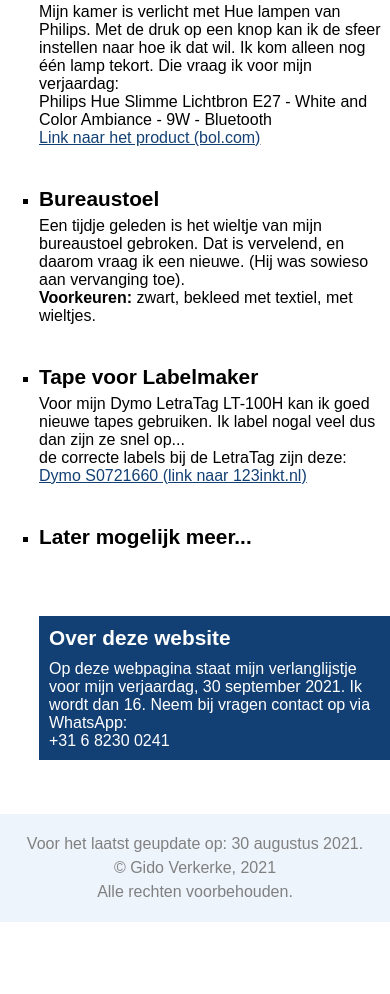
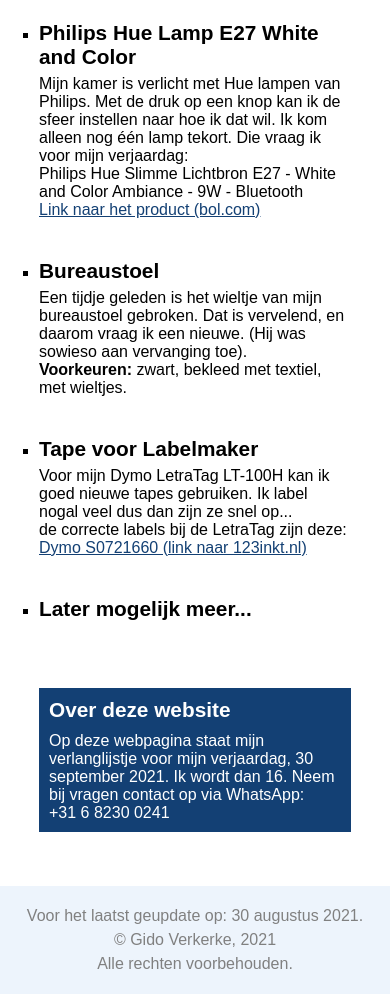
Before and after one commit to gido-vke/birthday, a plain HTML site: page index.html in a window 390 px wide. Shown: the part 1439-2433 px from the top of the page. Before the commit the page ends 2361 px from the top, so only its background shows below. Drawn offline with Linux system fonts and the light colour scheme; a web font is replaced by a local one.

Commit message:
fixed responsiveness

```diff
--- a/style.css
+++ b/style.css
@@ -1,10 +1,23 @@
 @import url('https://fonts.googleapis.com/css2?family=Magra:wght@400;700&display=swap');
+
 :root {
     --bannercolor: #134074;
     --sitebackground: white;
     --footercolor: #EDF4FC;
     --footertext: grey;
 }
+
+@media only screen and (max-width: 600px) {
+    aside {
+        margin-left: 5%;                                            /* */
+        margin-right: 5%;
+
+    }
+    ul {
+        padding-left: 5%;                                            /* */
+        padding-right: 5%;
+    }
+  }
 
 body {
     background-color: var(--sitebackground);
@@ -32,7 +45,8 @@ h1 {
 
 ul {
     list-style-type: square;
-    padding-left: 10%;
+    padding-left: 10%;                                            /* */
+    padding-right: 10%;
 }
 
 li {
@@ -83,7 +97,8 @@ footer {
 
 aside {
     max-width: 400px;
-    margin-left: 10%;
+    margin-left: 10%;                                            /* */
+    margin-right: 10%;
     background-color: var(--bannercolor);
     color: white;
 }
```
